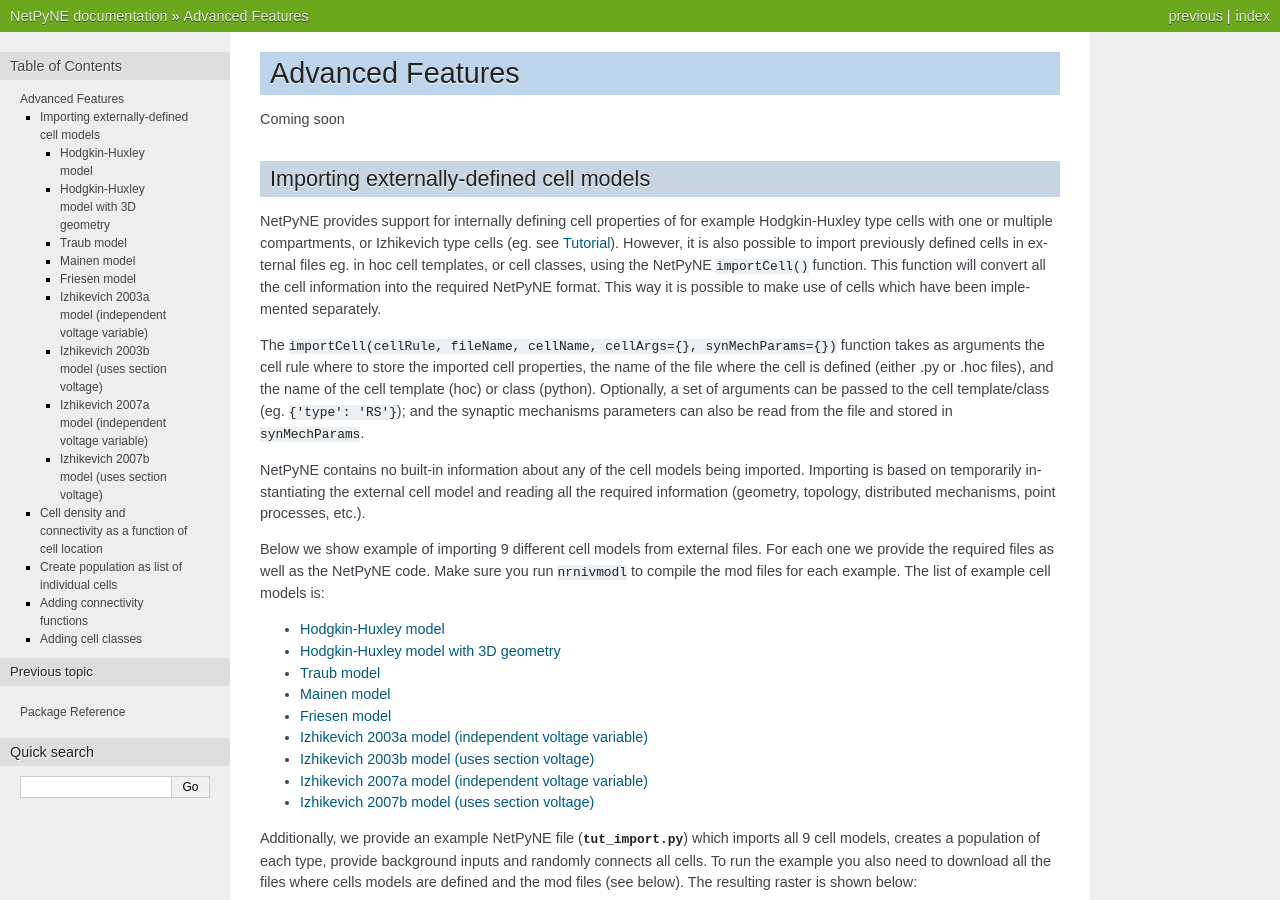
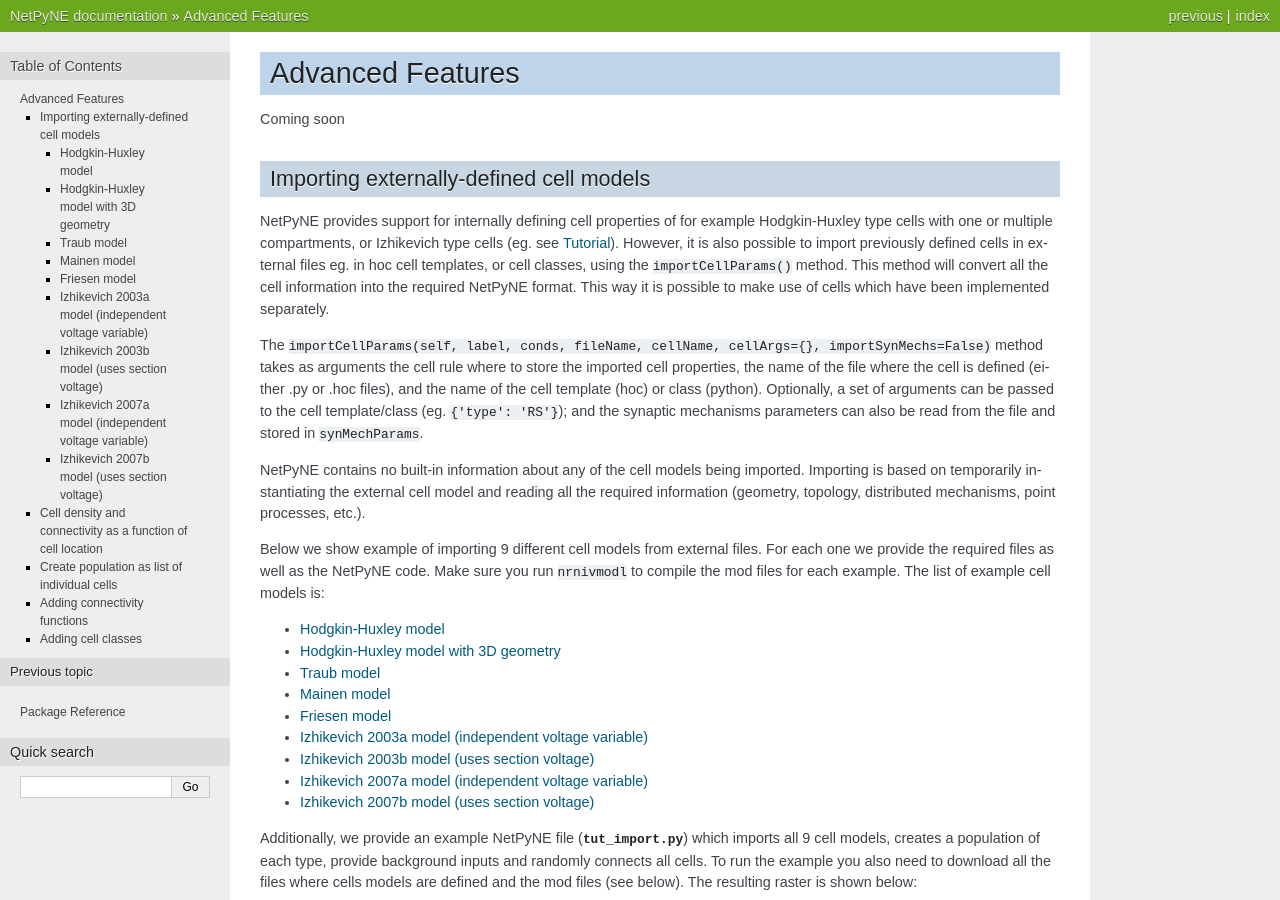
Before and after one commit to suny-downstate-medical-center/netpyne, a Sphinx documentation site: the page built from doc/source/advanced.rst, in a window 1280 px wide and 900 px high. Built offline with Sphinx 7.4.7, drawn with Linux system fonts in a browser that asks for light colours.

Commit message:
updating doc advanced

```diff
--- a/doc/source/advanced.rst
+++ b/doc/source/advanced.rst
@@ -8,9 +8,9 @@
 Importing externally-defined cell models
 ---------------------------------------
 
-NetPyNE provides support for internally defining cell properties of for example Hodgkin-Huxley type cells with one or multiple compartments, or Izhikevich type cells (eg. see :ref:`tutorial`). However, it is also possible to import previously defined cells in external files eg. in hoc cell templates, or cell classes, using the NetPyNE ``importCell()`` function. This function will convert all the cell information into the required NetPyNE format. This way it is possible to make use of cells which have been implemented separately.
+NetPyNE provides support for internally defining cell properties of for example Hodgkin-Huxley type cells with one or multiple compartments, or Izhikevich type cells (eg. see :ref:`tutorial`). However, it is also possible to import previously defined cells in external files eg. in hoc cell templates, or cell classes, using the ``importCellParams()`` method. This method will convert all the cell information into the required NetPyNE format. This way it is possible to make use of cells which have been implemented separately.
 
-The ``importCell(cellRule, fileName, cellName, cellArgs={}, synMechParams={})`` function takes as arguments the cell rule where to store the imported cell properties, the name of the file where the cell is defined (either .py or .hoc files), and the name of the cell template (hoc) or class (python). Optionally, a set of arguments can be passed to the cell template/class (eg. ``{'type': 'RS'}``); and the synaptic mechanisms parameters can also be read from the file and stored in ``synMechParams``.
+The ``importCellParams(self, label, conds, fileName, cellName, cellArgs={}, importSynMechs=False)`` method takes as arguments the cell rule where to store the imported cell properties, the name of the file where the cell is defined (either .py or .hoc files), and the name of the cell template (hoc) or class (python). Optionally, a set of arguments can be passed to the cell template/class (eg. ``{'type': 'RS'}``); and the synaptic mechanisms parameters can also be read from the file and stored in ``synMechParams``.
 
 
 NetPyNE contains no built-in information about any of the cell models being imported. Importing is based on temporarily instantiating the external cell model and reading all the required information (geometry, topology, distributed mechanisms, point processes, etc.).
--- a/doc/source/reference.rst
+++ b/doc/source/reference.rst
@@ -38,7 +38,7 @@
 
 
 .. image:: figs/netparams.png
-	:width: 40%
+	:width: 60%
 	:align: center
 
 Each of this ordered dicts can be filled in directly or using the NetParams object methods. Both ways are equivalent, but the object methods provide checks on the syntax of the parameters being added. Below are 2 equivalent ways of adding an item to the popParams ordered dictionary::
```
